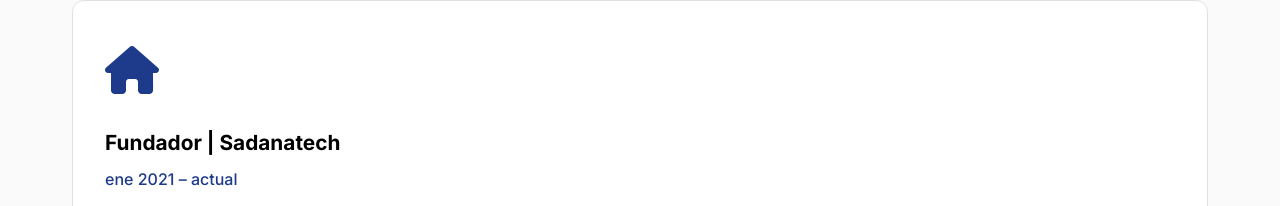
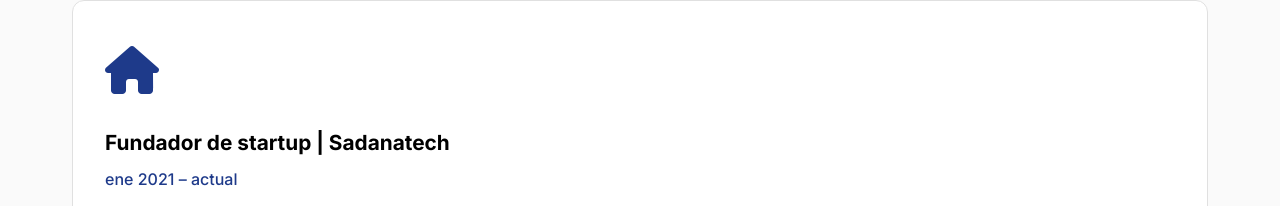
Before and after one commit to zumberr/steve, a plain HTML site: page index.html in a window 1280 px wide. Shown: the part 4275-4481 px from the top of the page. Drawn offline with Linux system fonts and the light colour scheme.

Commit message:
Update index.html

```diff
--- a/index.html
+++ b/index.html
@@ -322,7 +322,7 @@
                     <div class="project-icon">
                         <i class="fas fa-home"></i>
                     </div>
-                    <h3 data-es="Fundador | Sadanatech" data-en="Founder | Sadanatech">Fundador | Sadanatech</h3>
+                    <h3 data-es="Fundador | Sadanatech" data-en="Founder | Sadanatech">Fundador de startup | Sadanatech</h3>
                     <p class="project-date" data-es="ene 2021 – actual" data-en="Jan 2021 - Present">ene 2021 – actual</p>
                     <ul>
                         <li data-es="Plataforma de gestión inmobiliaria para Renacer.agency: sistema de publicación de propiedades con panel de administración, motor de búsqueda avanzado aumentó las consultas de clientes un +55% en los primeros 3 meses"
```
